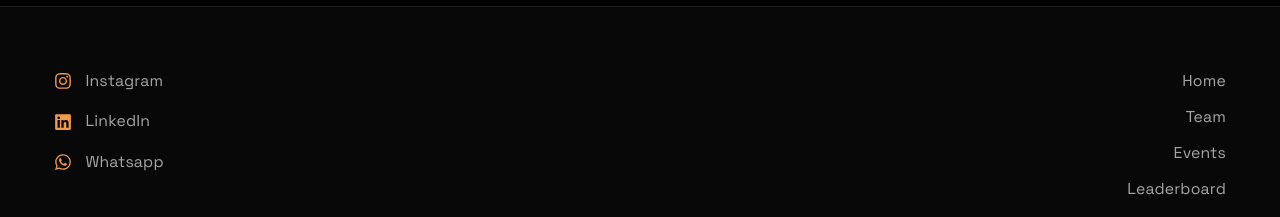
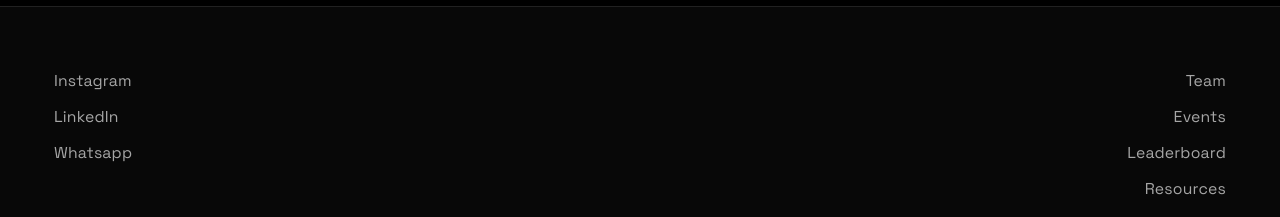
Before and after one commit to devanshibhatt23/Console-website, a React (Vite) app in the folder client/: page /team in a window 1280 px wide. Shown: the part 4766-4983 px from the top of the page. Built offline with nearby package versions, Linux system fonts and the light colour scheme; no server answers; a web font is replaced by a local one.

Commit message:
feat: update Footer component social links and remove icons
Co-authored-by: Devanshi Bhatt <240207987+devanshibhatt23@users.noreply.github.com>

```diff
--- a/client/src/components/layout/Footer.tsx
+++ b/client/src/components/layout/Footer.tsx
@@ -1,4 +1,3 @@
-import { FaLinkedin, FaInstagram, FaWhatsapp } from 'react-icons/fa';
 import { Link } from 'react-router-dom';
 
 const ORANGE = '#f2994a';
@@ -6,23 +5,19 @@ const ORANGE = '#f2994a';
 const socials = [
   {
     name: 'Instagram',
-    icon: FaInstagram,
     href: 'https://www.instagram.com/console.comm',
   },
   {
     name: 'LinkedIn',
-    icon: FaLinkedin,
     href: 'https://www.linkedin.com/company/consolecommunity/',
   },
   {
     name: 'Whatsapp',
-    icon: FaWhatsapp,
     href: 'https://www.whatsapp.com/',
   },
 ];
 
 const quickLinks = [
-  { label: 'Home', href: '/' },
   { label: 'Team', href: '/team' },
   { label: 'Events', href: '/events' },
   { label: 'Leaderboard', href: '/leaderboard' },
@@ -63,11 +58,10 @@ export default function Footer() {
                   href={social.href}
                   target="_blank"
                   rel="noopener noreferrer"
-                  className="inline-flex items-center gap-3 transition-colors duration-200"
+                  className="inline-flex items-center transition-colors duration-200"
                   onMouseEnter={hoverOrange}
                   onMouseLeave={resetColor}
                 >
-                  <social.icon className="w-4 h-4" style={{ color: ORANGE }} />
                   {social.name}
                 </a>
               </li>
```
